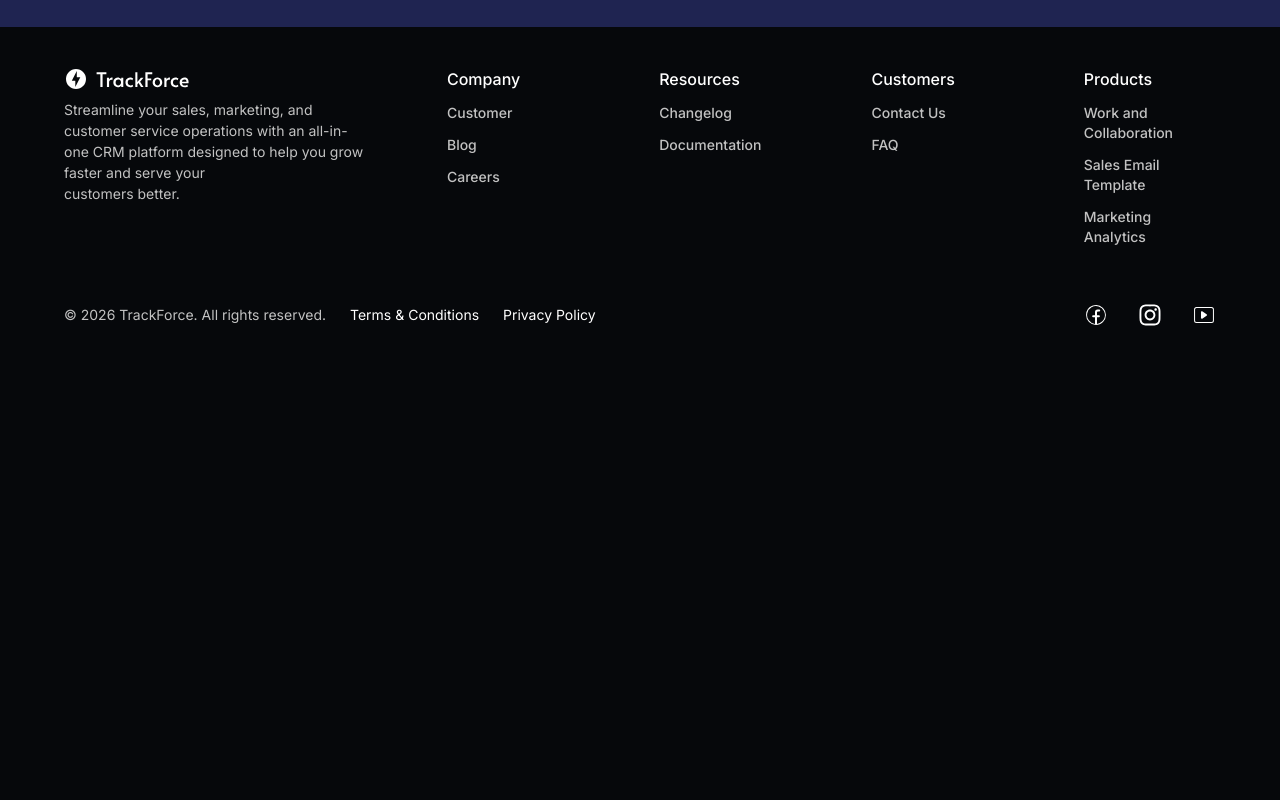
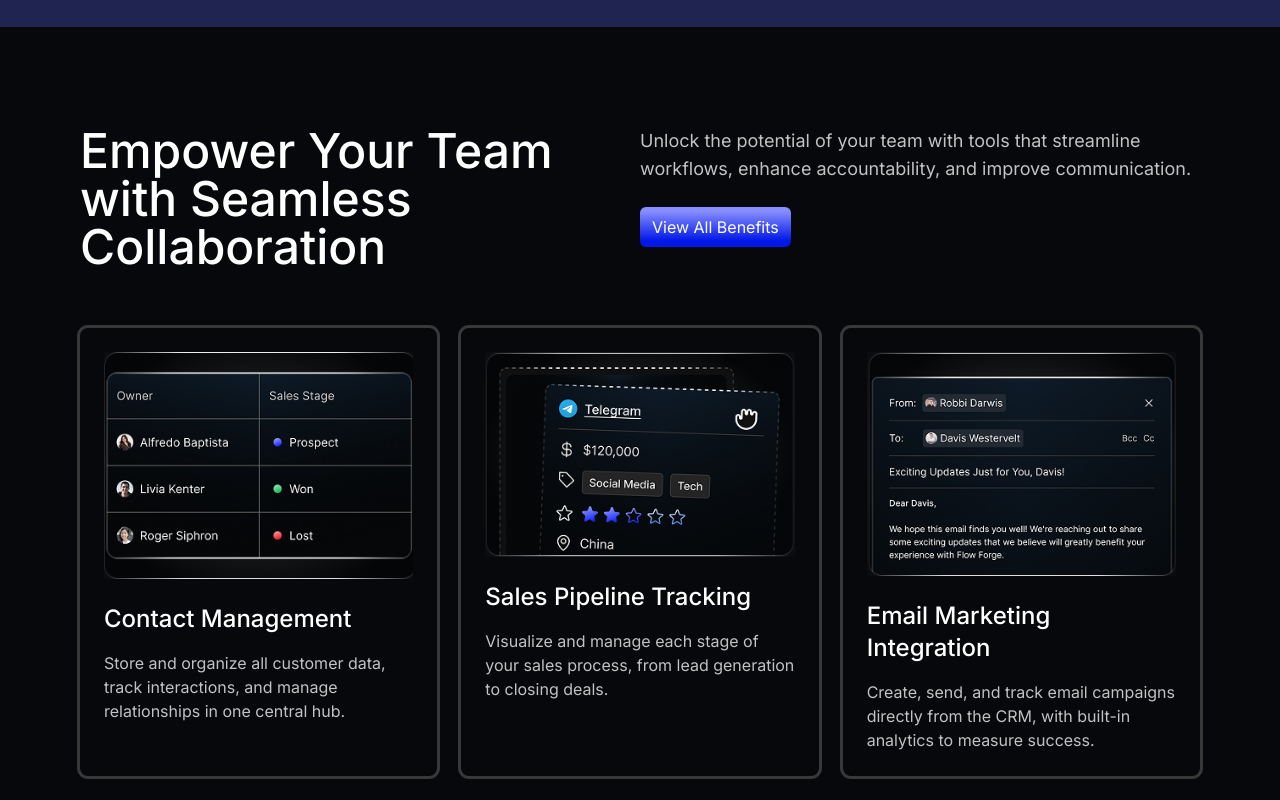
Before and after one commit to paulinasprojects/trackforce-crm, a React (Vite) app: page /product in a window 1280 px wide. Shown: the part 1300-2100 px from the top of the page. Before the commit the page ends 1667 px from the top, so only its background shows below. Built offline with nearby package versions, Linux system fonts and the light colour scheme.

Commit message:
added featured product section

```diff
--- /dev/null
+++ b/src/components/product/featured-product-section.tsx
@@ -0,0 +1,34 @@
+import { featuresDataOne } from "../../lib/data";
+import FeatureCard from "../home-page/feature-card";
+
+const FeaturedProductSection = () => {
+  return (
+    <section className='md:my-[100px] my-10 xl:mx-20 md:mx-10 mx-6'>
+      <div className="grid md:grid-cols-2">
+        <div>
+          <p className="text-white lg:text-5xl text-headingMedium font-medium leading-lg text-center md:text-start">
+            Empower Your Team with Seamless Collaboration
+          </p>
+        </div>
+        <div>
+          <p className="text-sm md:text-md lg:text-lg mt-4 md:mt-0 text-center md:text-start text-lightGray">
+            Unlock the potential of your team with tools that streamline workflows, enhance accountability, and improve communication.
+          </p>
+          <button className="mt-6 button-gradient px-3 py-2 rounded-md w-full md:w-fit text-white">View All Benefits</button>
+        </div>
+      </div>
+      <div className="flex lg:flex-row flex-col gap-6 mt-[57px]">
+        {featuresDataOne.map((feature) => (
+          <FeatureCard
+            key={feature.id}
+            title={feature.title}
+            description={feature.description}
+            imageSrc={feature.imageSrc}
+          />
+        ))}
+      </div>
+    </section>
+  )
+}
+
+export default FeaturedProductSection
--- a/src/pages/product-page.tsx
+++ b/src/pages/product-page.tsx
@@ -1,4 +1,5 @@
 import SocialProof from "../components/home-page/social-proof"
+import FeaturedProductSection from "../components/product/featured-product-section"
 import ProductHeading from "../components/product/product-heading"
 import ProductImage from "../components/product/product-image"
 
@@ -8,6 +9,7 @@ const ProductPage = () => {
       <ProductHeading />
       <ProductImage />
       <SocialProof />
+      <FeaturedProductSection />
     </>
   )
 }
```
